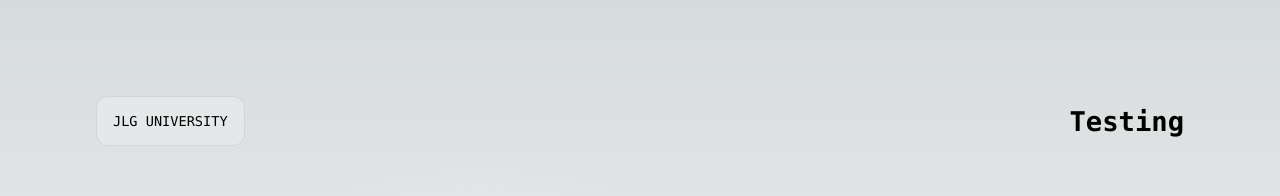
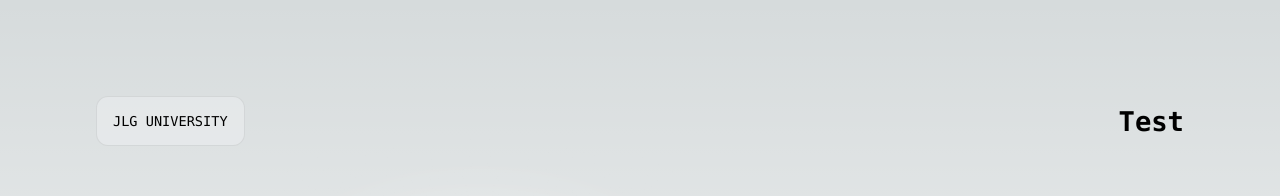
Before and after one commit to 77pintu/JLG-GA-Testing, a Next.js app: page / in a window 1280 px wide. Shown: the top 196 px of the page. Built offline with nearby package versions, Linux system fonts and the light colour scheme.

Commit message:
new changes done

```diff
--- a/pages/[id]/index.tsx
+++ b/pages/[id]/index.tsx
@@ -1,4 +1,4 @@
-import Link from 'next/link'
+
 import React from 'react'
 
 export default function CourseDetails() {
--- a/pages/index.tsx
+++ b/pages/index.tsx
@@ -21,7 +21,7 @@ export default function Home() {
             JLG UNIVERSITY
           </p>
           <div>
-            <h1>Testing</h1>
+            <h1>Test</h1>
           </div>
         </div>
 
```
